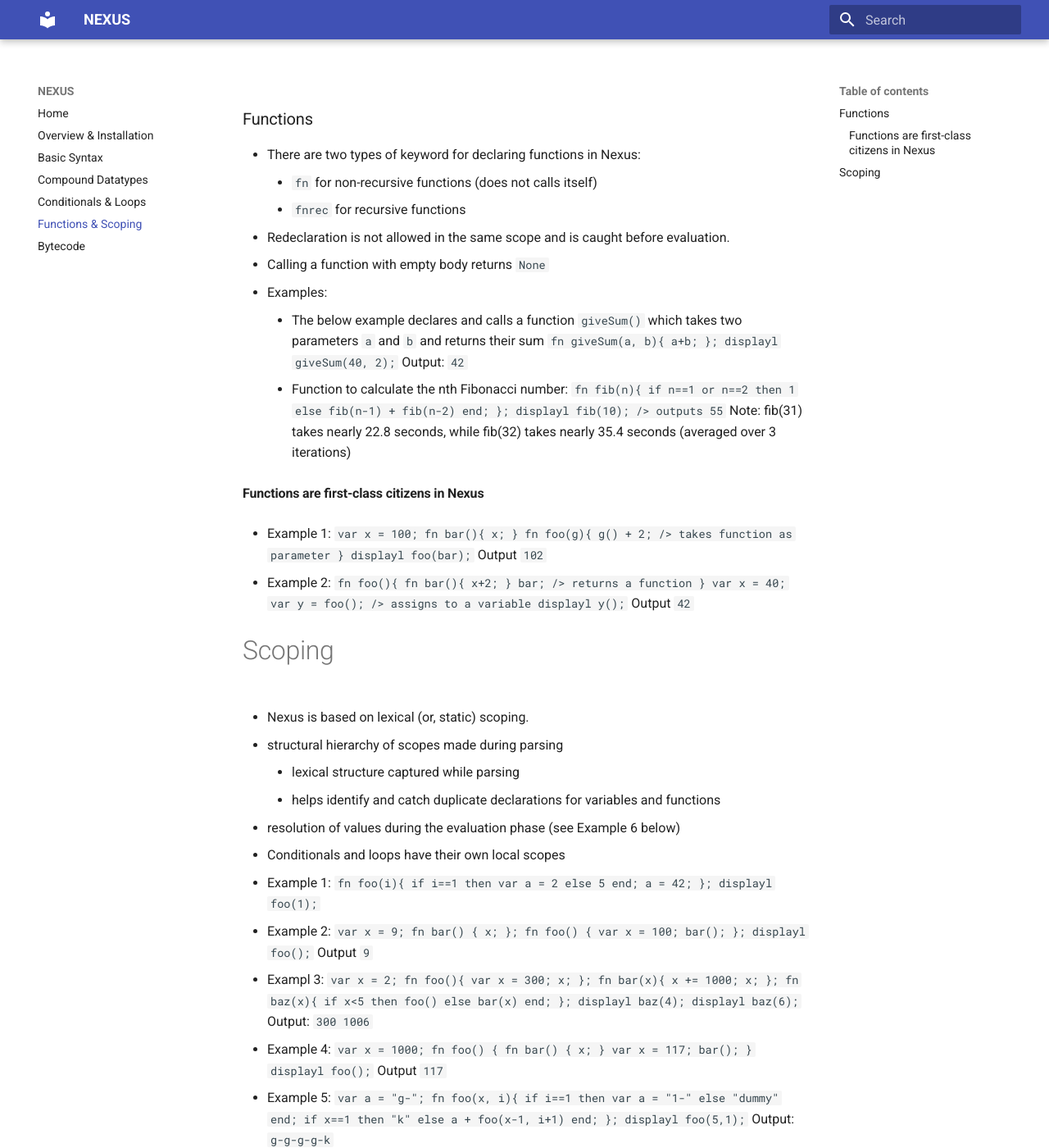
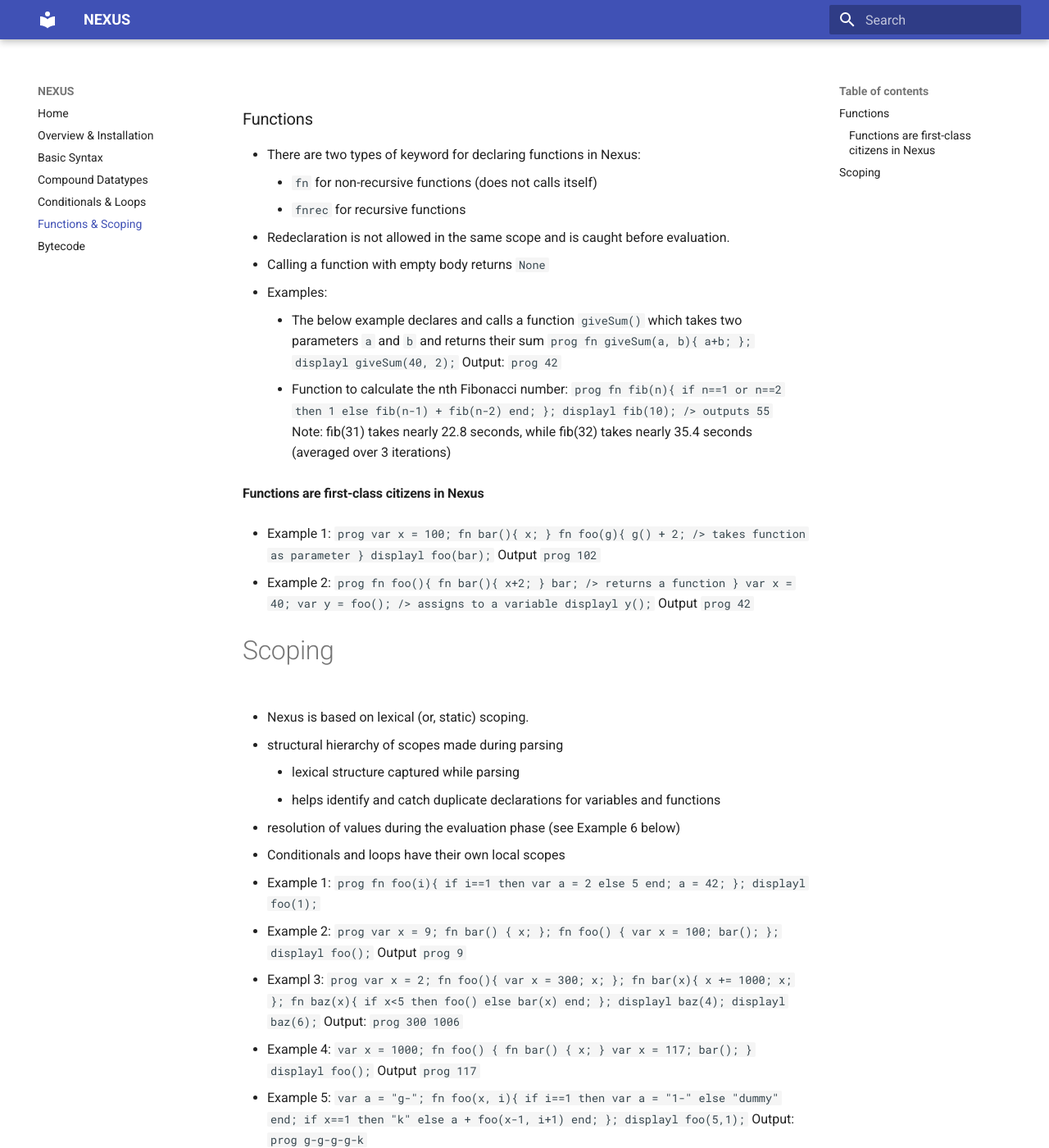
Before and after one commit to lucifer-reborn473/NEXUS, an MkDocs documentation site: the page built from docs/Functions & Scoping.md, in a window 1280 px wide and 1400 px high. Shown: the whole window at 82% size. Built offline with MkDocs 1.6.1 and Material for MkDocs 9.7.7, drawn with Linux system fonts in a browser that asks for light colours; some of the changed text lies outside the part shown.

Commit message:
Update docs

````diff
--- a/docs/Functions & Scoping.md
+++ b/docs/Functions & Scoping.md
@@ -6,18 +6,18 @@
 - Calling a function with empty body returns `None`
 - Examples:
     - The below example declares and calls a function `giveSum()` which takes two parameters `a` and `b` and returns their sum
-        ```
+        ```prog
         fn giveSum(a, b){
             a+b;
         };
         displayl giveSum(40, 2);
         ```
         Output:
-        ```
+        ```prog
         42
         ```
     - Function to calculate the nth Fibonacci number:
-        ```
+        ```prog
         fn fib(n){
             if n==1 or n==2 then 1 else fib(n-1) + fib(n-2) end;
         };
@@ -27,7 +27,7 @@
 
 #### Functions are first-class citizens in Nexus
 - Example 1:
-    ```
+    ```prog
     var x = 100;
     fn bar(){
         x;
@@ -38,12 +38,12 @@
     displayl foo(bar);
     ```
     Output
-    ```
+    ```prog
     102
     ```
 
 - Example 2:
-    ```
+    ```prog
     fn foo(){
         fn bar(){
             x+2;
@@ -55,7 +55,7 @@
     displayl y();
     ```
     Output
-    ```
+    ```prog
     42
     ```
 
@@ -70,7 +70,7 @@
 - Conditionals and loops have their own local scopes
 
 - Example 1:
-    ```
+    ```prog
     fn foo(i){
         if i==1 then var a = 2 else 5 end;
         a = 42;
@@ -78,7 +78,7 @@
     displayl foo(1);
     ```
 - Example 2:
-    ```
+    ```prog
     var x = 9;
     fn bar() {
         x;
@@ -90,13 +90,13 @@
     displayl foo();
     ```
     Output
-    ```
+    ```prog
     9
     ```
 
 
 - Exampl 3:
-    ```
+    ```prog
     var x = 2;
     fn foo(){
         var x = 300;
@@ -113,7 +113,7 @@
     displayl baz(6);
     ```
     Output:
-    ```
+    ```prog
     300
     1006
     ```
@@ -131,7 +131,7 @@
     displayl foo();
     ```
     Output
-    ```
+    ```prog
     117
     ```
 
@@ -145,12 +145,12 @@
     displayl foo(5,1);
     ```
     Output:
-    ```
+    ```prog
     g-g-g-g-k
     ```
 
 - Example 6:
-    ```
+    ```prog
     fn foo(i){
         fn bar(){
             i;
@@ -163,6 +163,6 @@
     displayl foo(0);
     ```
     Output:
-    ```
+    ```prog
     10
     ```
````
Also changed, not shown: docs/Conditionals & Loops.md (+9 -9 lines).
